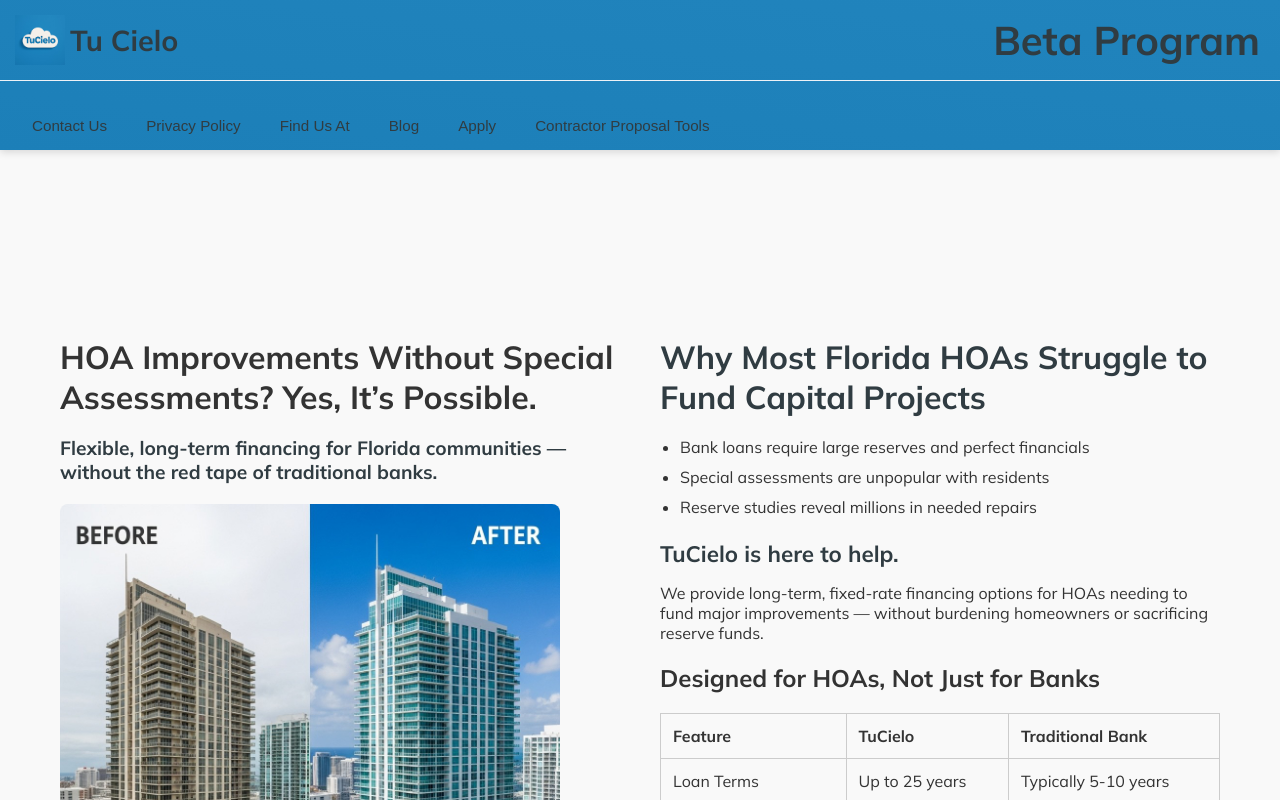
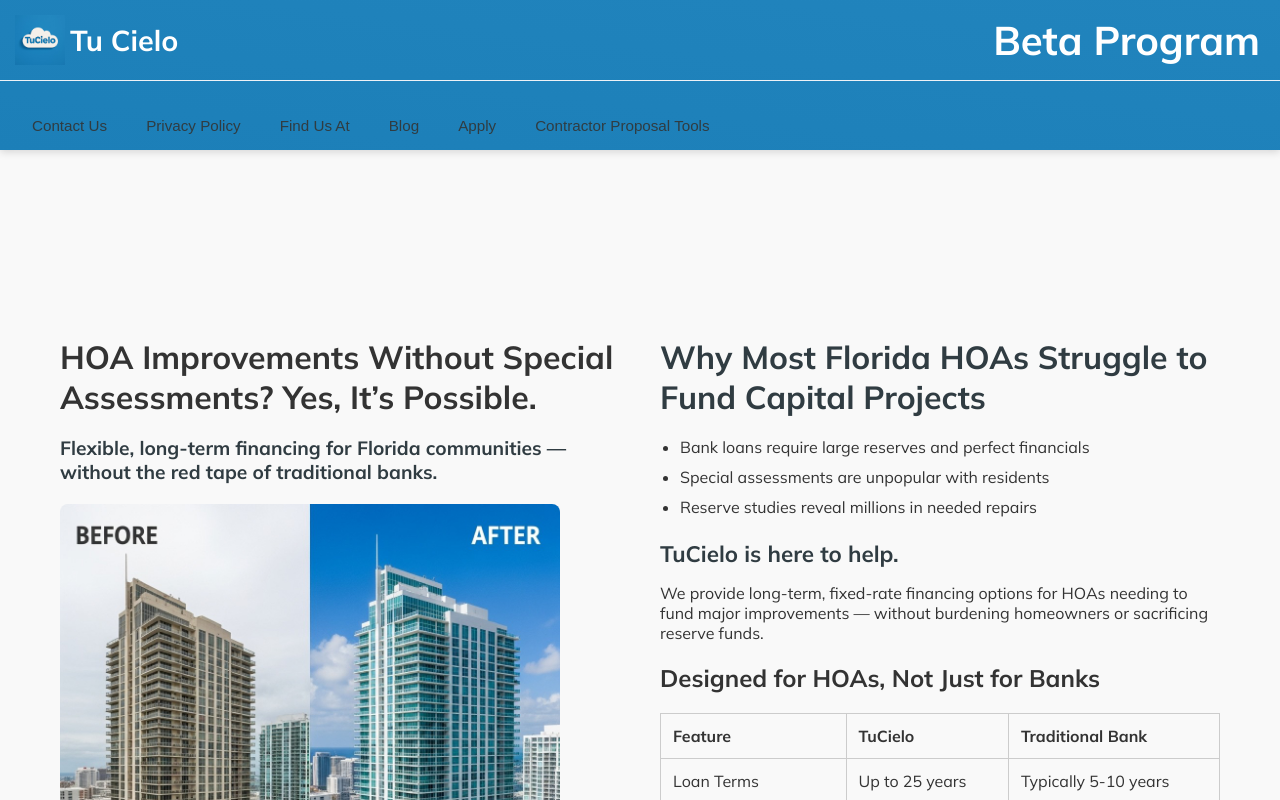
Before and after one commit to MetaCapFin/tu-cielo-site, a React (Create React App) app: page / in a window 1280 px wide. Shown: the top 800 px of the page. Built offline with nearby package versions, Linux system fonts and the light colour scheme.

Commit message:
Update App.css

```diff
--- a/src/App.css
+++ b/src/App.css
@@ -19,7 +19,7 @@
 /* Site Header */
 .site-header {
   background: linear-gradient(to bottom left, #2184BD, #1C7FB8);
-  color: #303c42;
+  color: white;
   font-family: 'Mulish', sans-serif;
   display: flex;
   flex-direction: column;
```
